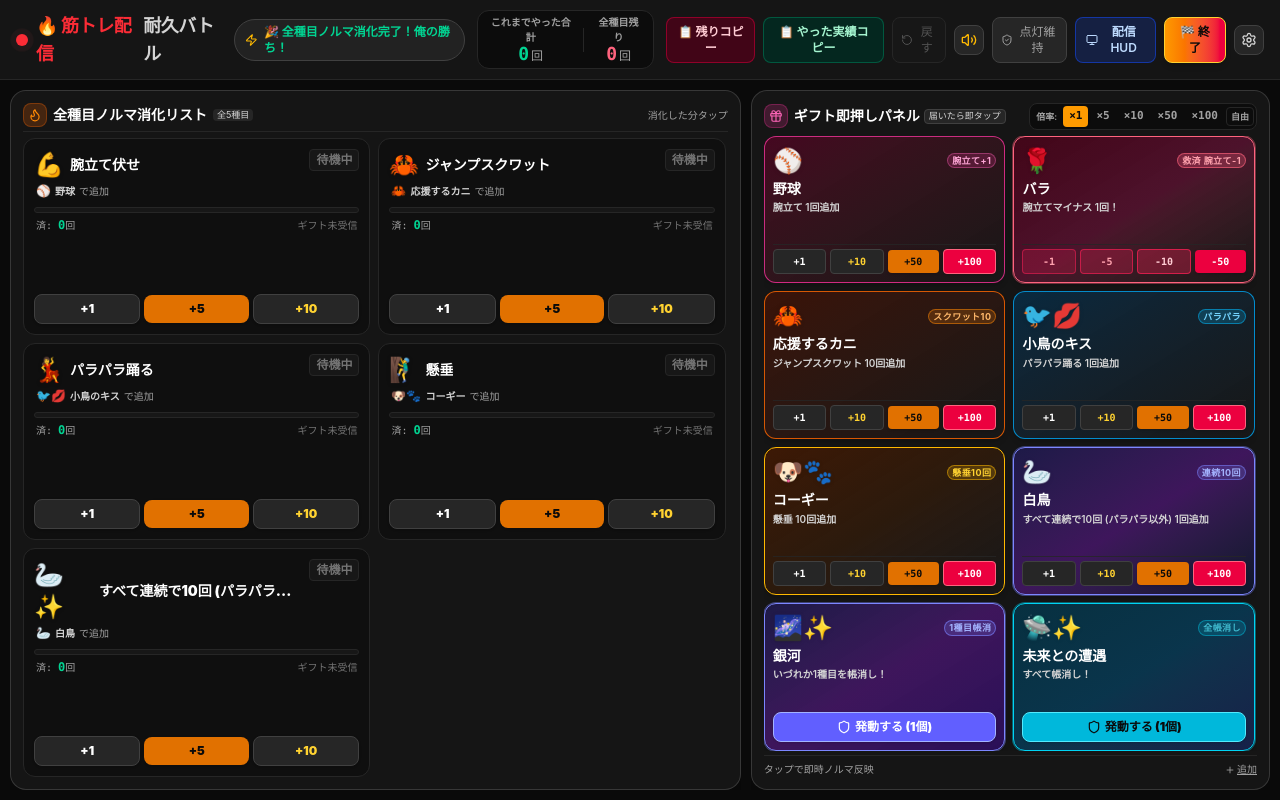
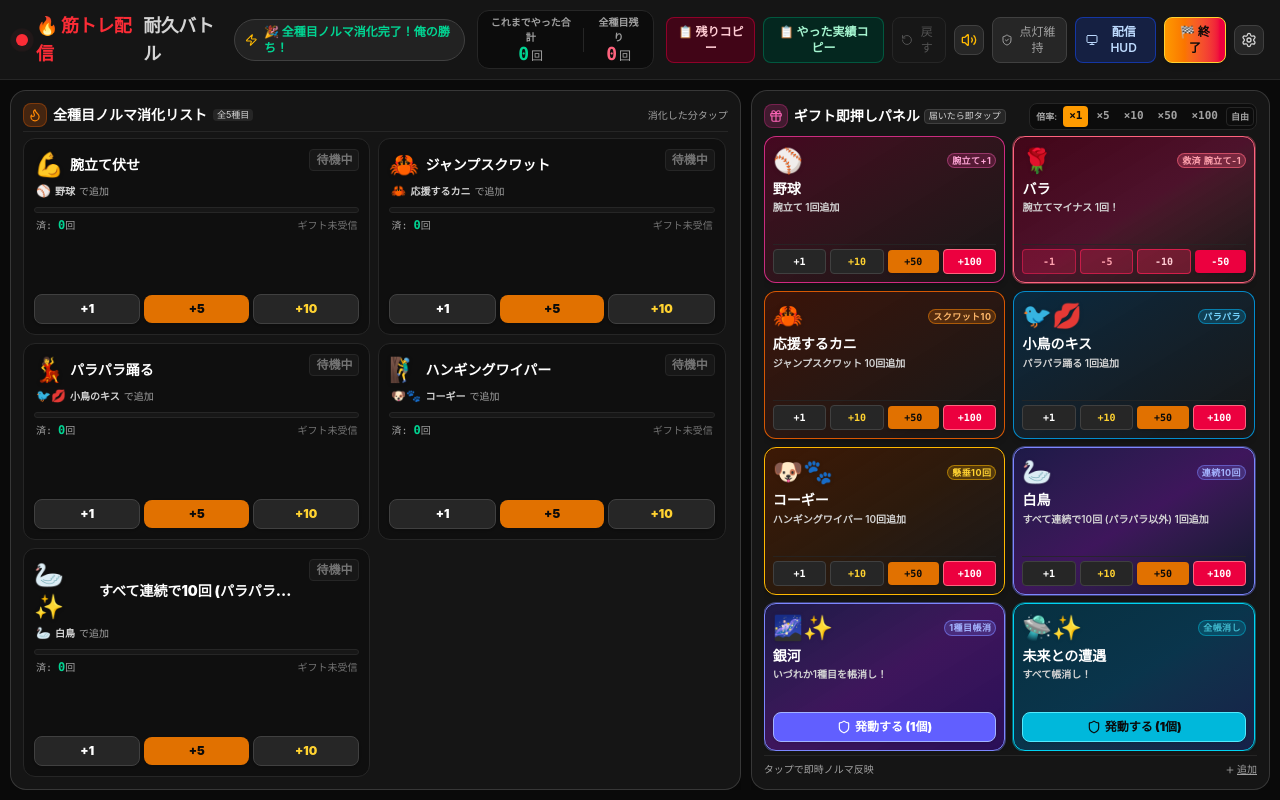
Before and after one commit to yatatata0802/kintore3, a React (Vite) app in the folder remix-live-workout-stream-counter---筋トレ配信カウンター/: page / in a window 1280 px wide. Built offline with nearby package versions, Linux system fonts and the light colour scheme.

Commit message:
種目変更: 懸垂→ハンギングワイパー (データ)

```diff
--- a/remix-live-workout-stream-counter---筋トレ配信カウンター/src/data/initialData.ts
+++ b/remix-live-workout-stream-counter---筋トレ配信カウンター/src/data/initialData.ts
@@ -37,7 +37,7 @@ export const INITIAL_EXERCISES: Exercise[] = [
   },
   {
     id: 'pull_up',
-    name: '懸垂',
+    name: 'ハンギングワイパー',
     icon: '🧗‍♂️',
     unit: '回',
     target: 0,
@@ -109,7 +109,7 @@ export const INITIAL_GIFTS: GiftRule[] = [
     name: 'コーギー',
     emoji: '🐶🐾',
     type: 'interference',
-    description: '懸垂 10回追加',
+    description: 'ハンギングワイパー 10回追加',
     targetExerciseId: 'pull_up',
     repsDelta: 10,
     defaultQuantityText: '1個',
```
